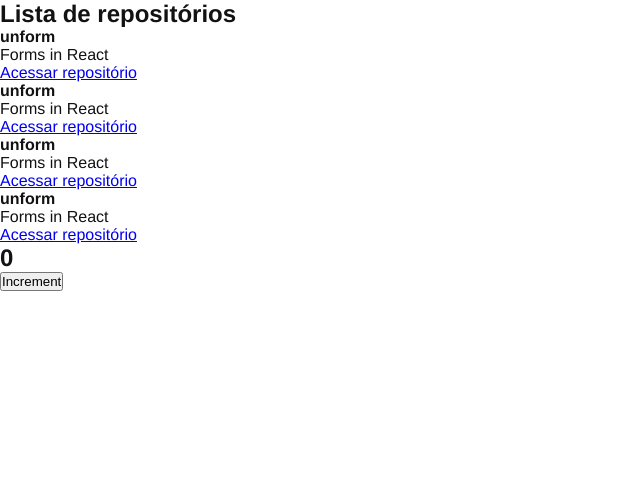
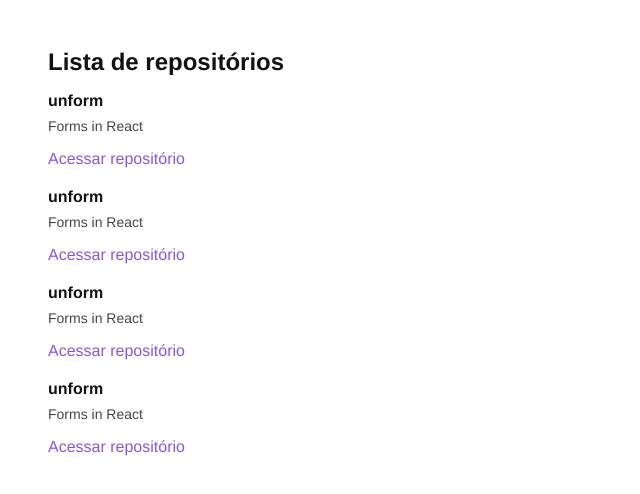
Before and after one commit to hugoflaus/githubexplorer, a React app: page / in a window 1280 px wide. Shown: the top 494 px of the page, without its empty margins (0-640 px from the left). Built offline with nearby package versions, Linux system fonts and the light colour scheme.

Commit message:
Estilizando a listagem

```diff
--- a/src/App.jsx
+++ b/src/App.jsx
@@ -1,12 +1,6 @@
-import { Counter } from './components/Counter';
 import { RepositoryList } from './components/RepositoryList';
 import './styles/global.scss';
 
 export function App() {
-  return (
-    <>
-      <RepositoryList />
-      <Counter />
-    </>
-  )
+  return <RepositoryList />
 }
--- a/src/components/Counter.jsx
+++ /dev/null
@@ -1,17 +0,0 @@
-import { useState } from "react";
-
-export function Counter() {
-
-  const [counter, setCounter] = useState(0);
-
-  function increment(){
-    setCounter(counter + 1);
-  }
-
-  return(
-    <div>
-      <h2>{counter}</h2>
-      <button type="button" onClick={increment}>Increment</button>
-    </div>
-  )
-}
--- a/src/components/RepositoryList.jsx
+++ b/src/components/RepositoryList.jsx
@@ -1,4 +1,6 @@
 import { RepositoryItem } from "./RepositoryItem";
+
+import '../styles/repositories.scss'
 
 const repository ={
   name: 'unform',
--- /dev/null
+++ b/src/styles/repositories.scss
@@ -0,0 +1,30 @@
+section.repository-list {
+  margin: 48px;
+
+  h1 {
+    margin-bottom: 16px;
+  }
+  ul {
+    list-style: none;
+
+    li {
+      & + li {
+        margin-top: 20px
+      }
+
+      p {
+        font-size: 14px;
+        color: #444;
+        margin-top: 8px;
+      }
+
+      a {
+        display: inline-block;
+        margin-top: 16px;
+        text-decoration: none;
+        color: #8257e6
+      }
+    }
+  }
+
+}
```
